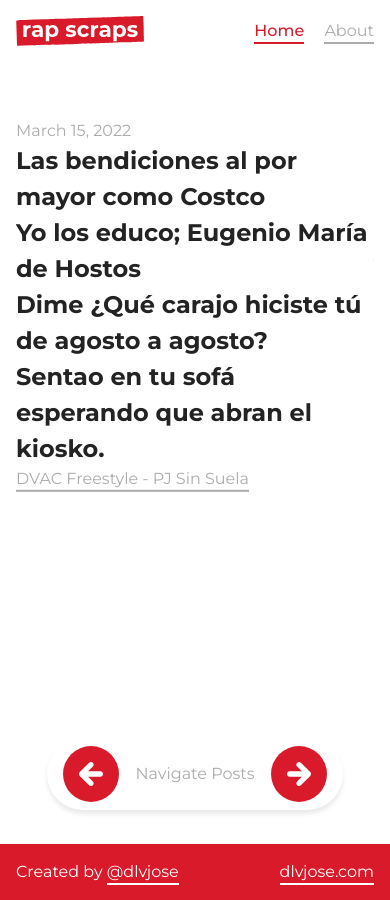
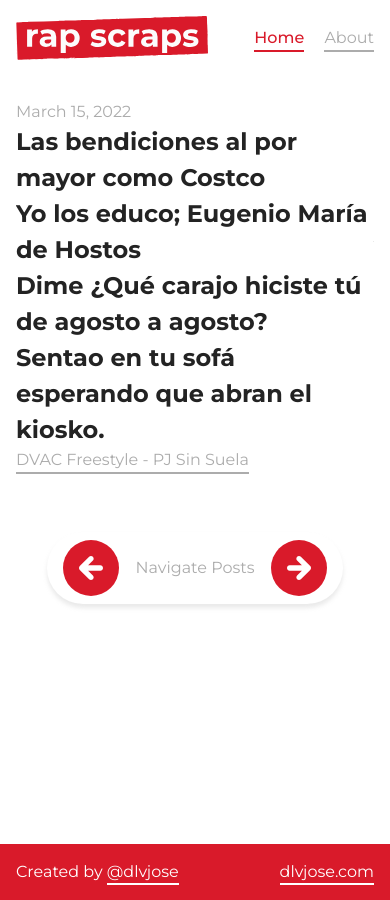
Before and after one commit to dlvjose/rap-scraps, a Jekyll site: the page built from index.html, in a window 390 px wide. Built offline with Jekyll 4.4.1, drawn with Linux system fonts in a browser that asks for light colours.

Commit message:
Fixed carousel clipping and responsive styles

```diff
--- a/_layouts/default.html
+++ b/_layouts/default.html
@@ -19,9 +19,7 @@
 <body>
     {% include navigation.html %}
         <div class="container">
-            <main>
-                {{ content }}
-            </main>
+            {{ content }}
         </div>
     {% include footer.html %}
 </body>
--- a/_sass/main.scss
+++ b/_sass/main.scss
@@ -43,19 +43,25 @@
     }
 }
 
-nav a{
+nav{
+    a{
         margin-left: 1rem;
     }
-
     .logo{
         margin-left: 0;
         padding: 0;
-    width: 14rem;
+        width: 12rem;
         border: none;
 
         &:hover{
             padding: 0;
             border: none;
+        }
+    }
+    .current{
+        font-weight: 500;
+        color: $red;
+        border-bottom: 2px solid $red;
     }
 }
 
@@ -69,6 +75,17 @@
     }
 }
 
+.container{
+    max-width: 1248px;
+    margin: 0 auto;
+    padding: 1rem;
+    .flex-row{
+        display: flex;
+        justify-content: space-between;
+        align-items: center;
+    }
+}
+
 h1{
     color: $gray;
 }
@@ -78,48 +95,29 @@
     font-weight: 500;
 }
 
-.current{
-    font-weight: 500;
-    color: $red;
-    border-bottom: 2px solid $red;
+.carousel{
+    padding-bottom: 1rem;
+
+    .post{
+        padding: .5rem 0;
+
+        .metadata{
+            color: $gray;
         }
 
-.container{
-    max-width: 1248px;
-    margin: 0 auto;
-    padding: 1rem;
-}
-
-.flex-row{
-    display: flex;
-    justify-content: space-between;
-    align-items: center;
-}
-
-.carousel{
-    height: 40vh;
-    transform: translateY(20%);
-}
-
-.post{
         .content{
             font-size: 3rem;
             font-weight: 700;
         }
     }
-
-.metadata{
-    color: $gray;
 }
 
 .controls{
-    position: fixed;
-    bottom: 5%;
-    left: 50%;
+    margin: 0 auto;
     padding: .5rem 1rem;
-    width: 18.5rem;
-    height: 4.5rem;
-    transform: translate(-50%, -50%);
+    max-width: 18.5rem;
+    max-height: 4.5rem;
+    color: $gray;
     background-color: $white;
     box-shadow: 0px 4px 4px rgba(172, 172, 172, 0.25);
     border-radius: 4.5rem;
@@ -158,18 +156,11 @@
         width: 8rem;
     }
 
-    .controls{
-        bottom: 6%;
-    }
-
     .carousel{
-        height: auto;
-        transform: translateY(10%);
-    }
-
         .post{
             .content{
                 font-size: 1.5rem;
             }
         }
     }
+}
--- a/index.html
+++ b/index.html
@@ -2,7 +2,6 @@
 layout: default
 title: Home
 ---
-
 <div class="carousel">
     {% for post in site.posts %}
     <div class="post">
```
Lines whose indentation alone changed are shown as unchanged.
